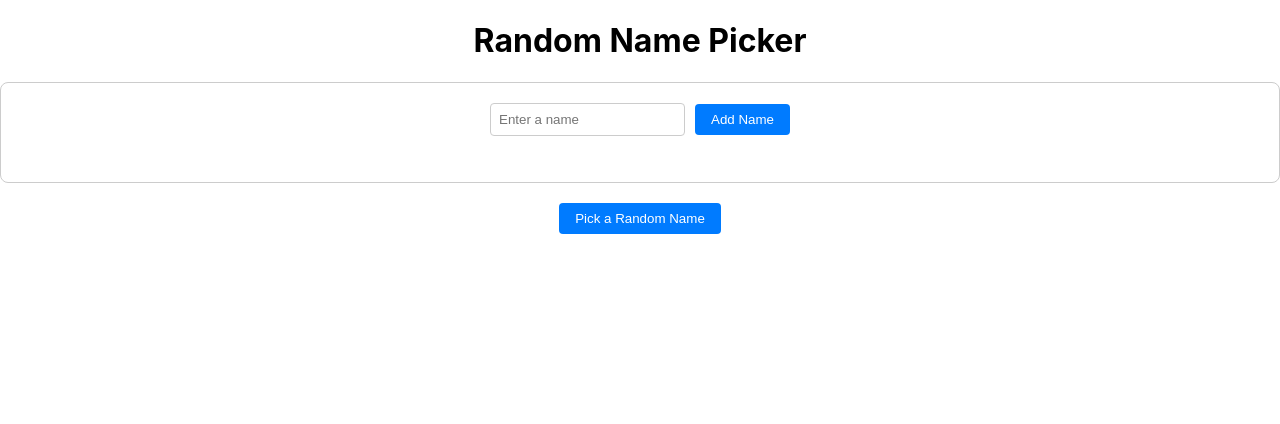
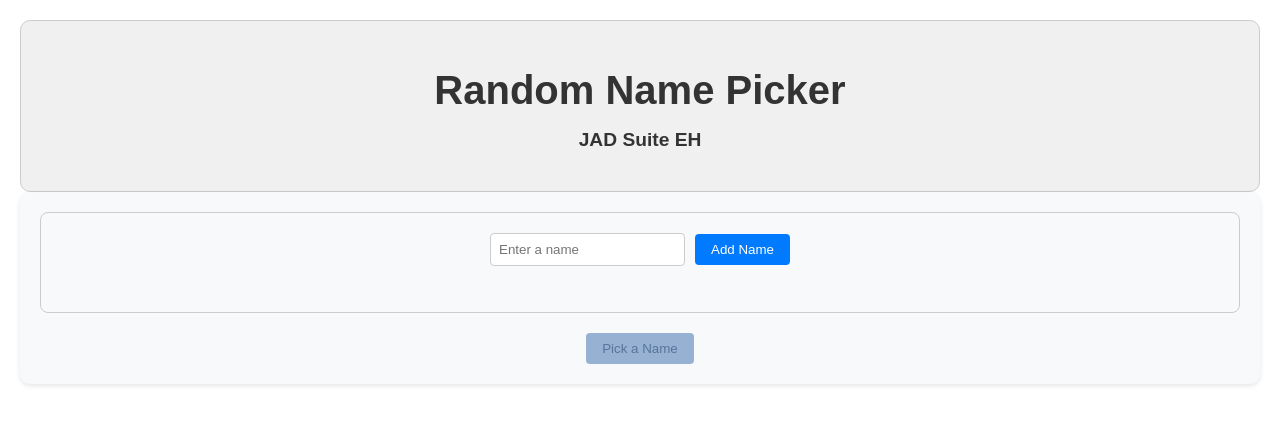
Before and after one commit to piotrciszek/randomstandup, a React (Create React App) app: page / in a window 1280 px wide. Shown: the top 424 px of the page. Built offline with nearby package versions, Linux system fonts and the light colour scheme.

Commit message:
page title, styling updated, removing names updated

```diff
--- a/public/index.html
+++ b/public/index.html
@@ -24,7 +24,7 @@
       work correctly both with client-side routing and a non-root public URL.
       Learn how to configure a non-root public URL by running `npm run build`.
     -->
-    <title>React App</title>
+    <title>Standup tool - random name picker</title>
   </head>
   <body>
     <noscript>You need to enable JavaScript to run this app.</noscript>
--- a/src/App.css
+++ b/src/App.css
@@ -1,38 +1,36 @@
+body {
+  margin: 0;
+  font-family: Arial, sans-serif;
+}
+
 .App {
   text-align: center;
-}
-
-.App-logo {
-  height: 40vmin;
-  pointer-events: none;
-}
-
-@media (prefers-reduced-motion: no-preference) {
-  .App-logo {
-    animation: App-logo-spin infinite 20s linear;
-  }
+  padding: 20px;
 }
 
 .App-header {
-  background-color: #282c34;
-  min-height: 100vh;
-  display: flex;
-  flex-direction: column;
-  align-items: center;
-  justify-content: center;
-  font-size: calc(10px + 2vmin);
-  color: white;
+  background-color: #f0f0f0;
+  color: #333;
+  padding: 20px;
+  border-radius: 10px;
+  border: 1px solid #ccc;
+  text-align: center;
+  font-size: 1.5rem;
 }
 
-.App-link {
-  color: #61dafb;
+.App-title {
+  font-size: 2.5rem;
+  margin-bottom: 10px;
 }
 
-@keyframes App-logo-spin {
-  from {
-    transform: rotate(0deg);
-  }
-  to {
-    transform: rotate(360deg);
-  }
+.App-subtitle {
+  font-size: 1.2rem;
+  margin-bottom: 20px;
 }
+
+.App-content {
+  background-color: #f8f9fa;
+  border-radius: 10px;
+  padding: 20px;
+  box-shadow: 0px 2px 5px rgba(0, 0, 0, 0.1);
+}
--- a/src/App.tsx
+++ b/src/App.tsx
@@ -9,12 +9,17 @@ function App() {
   const [randomName, setRandomName] = useState<string>('');
 
   const handleRemoveName = (index: number) => {
-    removeName(names, setNames, index);
+    const updatedNames = names.filter((_, i) => i !== index);
+    setNames(updatedNames);
   };
 
   return (
     <div className="App">
-      <h1>Random Name Picker</h1>
+      <header className="App-header">
+        <h1 className="App-title">Random Name Picker</h1>
+        <h2 className="App-subtitle">JAD Suite EH</h2>
+      </header>
+      <div className="App-content">
       <NameInput
         names={names}
         onAddName={(name) => setNames(addName(names, name))}
@@ -26,6 +31,7 @@ function App() {
         onPickRandomName={() => setRandomName(pickRandomName(names))}
         names={names}
       />
+      </div>
     </div>
   );
 }
--- a/src/components/NameInput.module.css
+++ b/src/components/NameInput.module.css
@@ -27,7 +27,7 @@
   }
 
   .removeButton {
-    margin-left: auto; /* Push the "Remove" button to the right */
+    margin-left: auto;
     background: none;
     border: none;
     color: red;
--- a/src/components/NameInput.tsx
+++ b/src/components/NameInput.tsx
@@ -4,9 +4,8 @@ import styles from './NameInput.module.css'
 import { NameInputProps } from '../types/types';
 
 
-const NameInput: React.FC<NameInputProps> = ({ names, onAddName }) => {
+const NameInput: React.FC<NameInputProps> = ({ names, onAddName, onRemoveName }) => {
   const [name, setName] = useState('');
-  const [currentNames, setCurrentNames] = useState(names);
 
   const handleNameChange = (event: React.ChangeEvent<HTMLInputElement>) => {
     setName(event.target.value);
@@ -15,14 +14,12 @@ const NameInput: React.FC<NameInputProps> = ({ names, onAddName }) => {
   const handleAddClick = () => {
     if (name.trim() !== '') {
         onAddName(name);
-        setCurrentNames([...currentNames, name]);
         setName('');
     }
   };
 
 const handleRemoveClick = (index: number) => {
-    const updatedNames = currentNames.filter((_, i) => i !== index);
-    setCurrentNames(updatedNames);
+    onRemoveName(index);
   };
 
   return (
@@ -38,7 +35,7 @@ const handleRemoveClick = (index: number) => {
         Add Name
       </Button>
       <ul className={styles.nameList}>
-        {currentNames.map((nameItem, index) => (
+        {names.map((nameItem, index) => (
           <li key={index} className={styles.nameItem}>
             {nameItem}
             <Button onClick={() => handleRemoveClick(index)} type="remove">
--- a/src/components/RandomNameDisplay.module.css
+++ b/src/components/RandomNameDisplay.module.css
@@ -2,3 +2,8 @@
     text-align: center;
     margin-top: 20px;
   }
+
+.randomNameText {
+    font-size: 1.2rem;
+    font-weight: bold;
+  }
--- a/src/components/RandomNameDisplay.tsx
+++ b/src/components/RandomNameDisplay.tsx
@@ -5,13 +5,16 @@ import { RandomNameDisplayProps } from '../types/types';
 
 
 
-const RandomNameDisplay: React.FC<RandomNameDisplayProps> = ({ randomName, onPickRandomName }) => (
+const RandomNameDisplay: React.FC<RandomNameDisplayProps> = ({ randomName, onPickRandomName, names }) => (
 
     <div className={styles.randomNameContainer}>
-        <Button onClick={onPickRandomName}>Pick a Random Name</Button>
-        {randomName && <p>Next standup will be conducted by: {randomName}</p>}
-    </div>
-);
-
+        <Button onClick={onPickRandomName} disabled={names.length === 0}>
+            Pick a Name
+        </Button>
+        {randomName && (
+            <p className={styles.randomNameText}>Next standup will be conducted by: {randomName} !</p>
+        )}
+        </div>
+    );
 
 export default RandomNameDisplay;
--- a/src/types/types.ts
+++ b/src/types/types.ts
@@ -2,6 +2,7 @@ export interface ButtonProps {
     onClick: () => void;
     children: React.ReactNode;
     type?: 'remove';
+    disabled?: boolean;
 }
 
 export interface RandomNameDisplayProps {
--- a/src/ui/Button.module.css
+++ b/src/ui/Button.module.css
@@ -7,8 +7,19 @@
     cursor: pointer;
 }
 
+.button:hover, .button:active{
+    background-color: #13467e;
+    color: #fff;
+
+}
+
+.button:disabled {
+    cursor: not-allowed;
+    background-color: #96b1d1;
+    color: #59739c;
+}
+
 .removeButton {
-    /* remove button styles */
     background: none;
     border: none;
     color: red;
--- a/src/ui/Button.tsx
+++ b/src/ui/Button.tsx
@@ -4,11 +4,11 @@ import { ButtonProps } from '../types/types';
 import { FontAwesomeIcon } from '@fortawesome/react-fontawesome';
 import { faTimes } from '@fortawesome/free-solid-svg-icons';
 
-const Button: React.FC<ButtonProps> = ({ onClick, children, type }) => {
+const Button: React.FC<ButtonProps> = ({ onClick, children, type, disabled }) => {
     const buttonClass = type === 'remove' ? styles.removeButton : styles.button;
 
     return (
-      <button className={buttonClass} onClick={onClick}>
+      <button className={buttonClass} onClick={onClick} disabled={disabled}>
         {type === 'remove' ? <FontAwesomeIcon icon={faTimes} /> : null}
         {children}
       </button>
```
